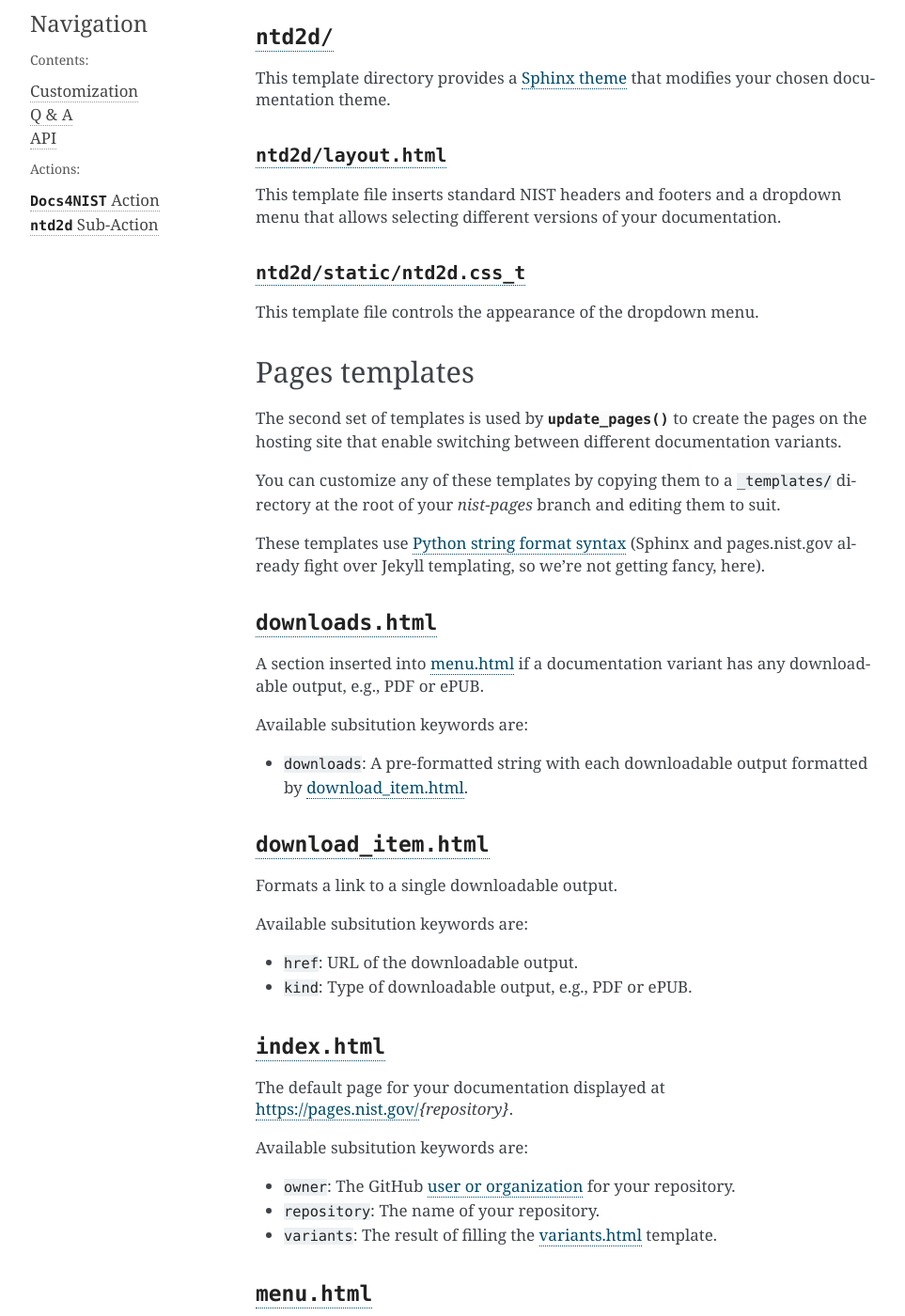
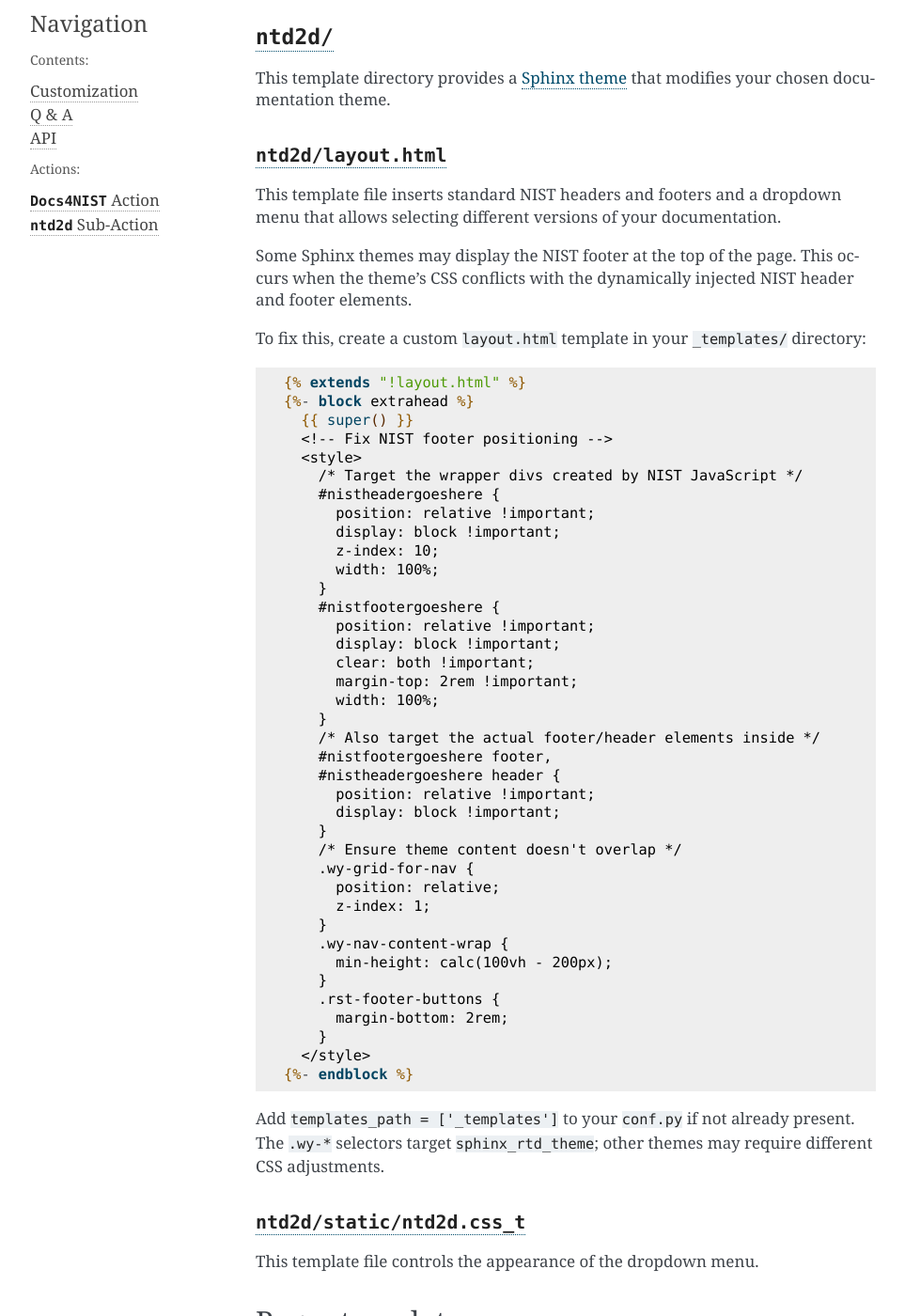
Before and after one commit to usnistgov/Docs4NIST, a Sphinx documentation site: the page built from docs/customization.rst, in a window 1280 px wide and 1400 px high, scrolled down 471 px. Shown: the whole window at 94% size, without its empty margins (148-1111 px from the left). Built offline with Sphinx 7.4.7, drawn with Linux system fonts in a browser that asks for light colours; some of the changed text lies outside the part shown.

Commit message:
Add layout footer correction (#35)
* Add layout footer correction
* Fix name of insert-header-footer option

---------

Co-authored-by: Jonathan Guyer <guyer@nist.gov>

```diff
--- a/docs/customization.rst
+++ b/docs/customization.rst
@@ -34,6 +34,58 @@
 
 This template file inserts standard NIST headers and footers and a dropdown
 menu that allows selecting different versions of your documentation.
+
+Some Sphinx themes may display the NIST footer at the top of the page.
+This occurs when the theme's CSS conflicts with the dynamically injected
+NIST header and footer elements.
+
+To fix this, create a custom ``layout.html`` template in your
+``_templates/`` directory:
+
+.. code-block:: jinja
+
+   {% extends "!layout.html" %}
+   {%- block extrahead %}
+     {{ super() }}
+     <!-- Fix NIST footer positioning -->
+     <style>
+       /* Target the wrapper divs created by NIST JavaScript */
+       #nistheadergoeshere {
+         position: relative !important;
+         display: block !important;
+         z-index: 10;
+         width: 100%;
+       }
+       #nistfootergoeshere {
+         position: relative !important;
+         display: block !important;
+         clear: both !important;
+         margin-top: 2rem !important;
+         width: 100%;
+       }
+       /* Also target the actual footer/header elements inside */
+       #nistfootergoeshere footer,
+       #nistheadergoeshere header {
+         position: relative !important;
+         display: block !important;
+       }
+       /* Ensure theme content doesn't overlap */
+       .wy-grid-for-nav {
+         position: relative;
+         z-index: 1;
+       }
+       .wy-nav-content-wrap {
+         min-height: calc(100vh - 200px);
+       }
+       .rst-footer-buttons {
+         margin-bottom: 2rem;
+       }
+     </style>
+   {%- endblock %}
+
+Add ``templates_path = ['_templates']`` to your ``conf.py`` if not already
+present. The ``.wy-*`` selectors target ``sphinx_rtd_theme``; other themes may
+require different CSS adjustments.
 
 |static/ntd2d.css_t|_
 .....................
@@ -74,7 +126,7 @@
 A section inserted into :ref:`MENU_HTML` if a documentation variant has
 any downloadable output, e.g., PDF or ePUB.
 
-Available subsitution keywords are:
+Available substitution keywords are:
 
 - ``downloads``: A pre-formatted string with each downloadable output
   formatted by :ref:`DOWNLOAD_ITEM_HTML`.
@@ -86,7 +138,7 @@
 
 Formats a link to a single downloadable output.
 
-Available subsitution keywords are:
+Available substitution keywords are:
 
 - ``href``: URL of the downloadable output.
 - ``kind``: Type of downloadable output, e.g., PDF or ePUB.
@@ -99,7 +151,7 @@
 The default page for your documentation displayed at
 https://pages.nist.gov/`{repository}`.
 
-Available subsitution keywords are:
+Available substitution keywords are:
 
 - ``owner``: The GitHub
   `user or organization
@@ -116,7 +168,7 @@
 The dropdown menu that allows selecting different branches and tags of your
 documentation.
 
-Available subsitution keywords are:
+Available substitution keywords are:
 
 - ``downloads``: The result of filling the :ref:`DOWNLOADS_HTML` template.
 - ``tree_url``: The GitHub URL corresponding to the active tag or branch.
@@ -131,7 +183,7 @@
 Style sheet that controls the appearance of the active tag or branch in the
 dropdown menu.
 
-Available subsitution keywords are:
+Available substitution keywords are:
 
 - ``variant``: The name of the active tag or branch.
 
@@ -143,7 +195,7 @@
 Lists tags and branches that are :ref:`configured <USAGE>` to serve
 documentation with this Action.
 
-Available subsitution keywords are:
+Available substitution keywords are:
 
 - ``branches``: A pre-formatted string with each git branch formatted by
   :ref:`VARIANT_ITEM_HTML`.
@@ -168,10 +220,10 @@
 
 Formats a link to a single tag or branch.
 
-Available subsitution keywords are:
+Available substitution keywords are:
 
 - ``href``: URL of the downloadable output.
-- ``kind``: Type of downloadale output, e.g., PDF or ePUB.
+- ``kind``: Type of downloadable output, e.g., PDF or ePUB.
 
 
 .. |downloads.html|   replace:: :file:`downloads.html`
--- a/docs/docs4nist.rst
+++ b/docs/docs4nist.rst
@@ -39,7 +39,7 @@
              pip-requirements: ''
              conda-environment: ''
              push-pulls-pages: false
-             include-header-footer: true
+             insert-header-footer: true
              hidden: false
 
 Inputs
--- a/docs/ntd2d.rst
+++ b/docs/ntd2d.rst
@@ -31,7 +31,7 @@
         apt-packages: ''
         pip-requirements: ''
         conda-environment: ''
-        include-header-footer: true
+        insert-header-footer: true
         hidden: false
 
 .. note::
```
Also changed, not shown: other parts of docs/ntd2d.rst (+1 -1 lines).
